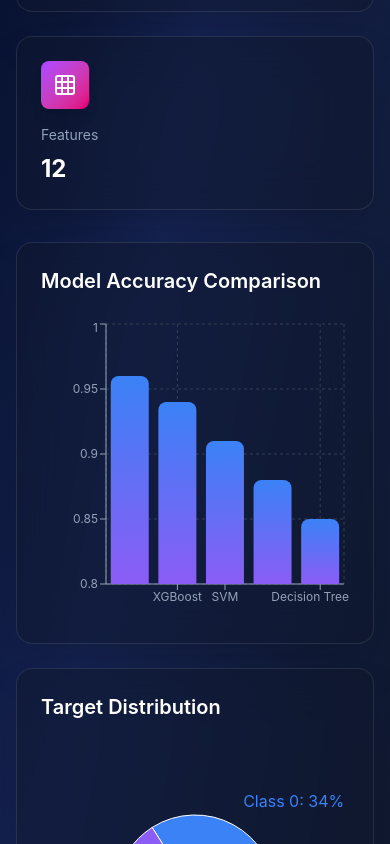
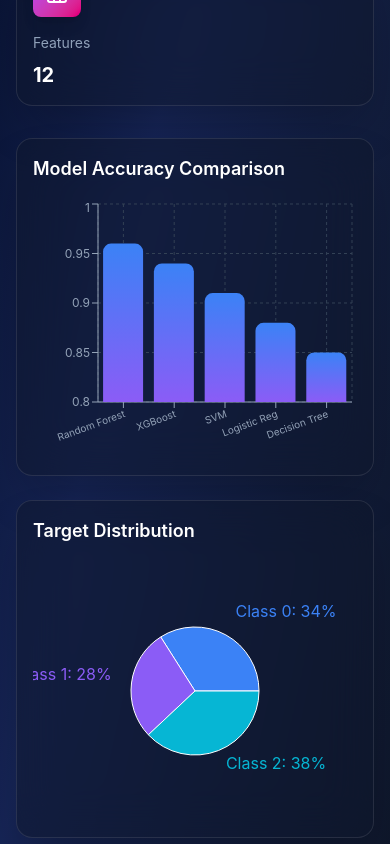
Before and after one commit to dhanvijaviya/loan-default-ml-deployment, a React (Vite) app in the folder frontend/: page / in a window 390 px wide. Shown: the part 960-1804 px from the top of the page. Built offline with nearby package versions, Linux system fonts and the light colour scheme.

Commit message:
Update Dashboard.tsx

```diff
--- a/frontend/src/app/pages/Dashboard.tsx
+++ b/frontend/src/app/pages/Dashboard.tsx
@@ -1,3 +1,178 @@
+// import {
+//   BarChart,
+//   Bar,
+//   XAxis,
+//   YAxis,
+//   CartesianGrid,
+//   Tooltip,
+//   ResponsiveContainer,
+//   PieChart,
+//   Pie,
+//   Cell,
+// } from "recharts";
+// import { Trophy, Target, CheckCircle2, Database, Grid3x3 } from "lucide-react";
+
+// const modelAccuracies = [
+//   { name: "Random Forest", accuracy: 0.96 },
+//   { name: "XGBoost", accuracy: 0.94 },
+//   { name: "SVM", accuracy: 0.91 },
+//   { name: "Logistic Reg", accuracy: 0.88 },
+//   { name: "Decision Tree", accuracy: 0.85 },
+// ];
+
+// const targetDistribution = [
+//   { name: "Class 0", value: 340 },
+//   { name: "Class 1", value: 280 },
+//   { name: "Class 2", value: 380 },
+// ];
+
+// const COLORS = ["#3b82f6", "#8b5cf6", "#06b6d4"];
+
+// export function Dashboard() {
+//   return (
+//     <div className="space-y-8">
+//       {/* Header */}
+//       <div>
+//         <h1 className="text-3xl font-bold text-white">Dashboard</h1>
+//         <p className="mt-2 text-slate-400">
+//           Overview of your machine learning classification project
+//         </p>
+//       </div>
+
+//       {/* Summary Cards */}
+//       <div className="grid gap-6 md:grid-cols-2 lg:grid-cols-5">
+//         <SummaryCard
+//           icon={Trophy}
+//           label="Best Model"
+//           value="Random Forest"
+//           color="from-blue-500 to-blue-600"
+//         />
+//         <SummaryCard
+//           icon={Target}
+//           label="Final Accuracy"
+//           value="96.2%"
+//           color="from-purple-500 to-purple-600"
+//         />
+//         <SummaryCard
+//           icon={CheckCircle2}
+//           label="CV Score"
+//           value="94.8%"
+//           color="from-cyan-500 to-cyan-600"
+//         />
+//         <SummaryCard
+//           icon={Database}
+//           label="Dataset Size"
+//           value="1,000"
+//           color="from-blue-500 to-purple-600"
+//         />
+//         <SummaryCard
+//           icon={Grid3x3}
+//           label="Features"
+//           value="12"
+//           color="from-purple-500 to-pink-600"
+//         />
+//       </div>
+
+//       {/* Charts */}
+//       <div className="grid gap-6 lg:grid-cols-3">
+//         {/* Model Accuracies Chart */}
+//         <div className="lg:col-span-2">
+//           <div className="rounded-2xl border border-white/10 bg-slate-900/50 p-6 shadow-2xl backdrop-blur-xl">
+//             <h2 className="mb-6 text-xl font-semibold text-white">
+//               Model Accuracy Comparison
+//             </h2>
+//             <ResponsiveContainer width="100%" height={300}>
+//               <BarChart data={modelAccuracies}>
+//                 <CartesianGrid strokeDasharray="3 3" stroke="#334155" />
+//                 <XAxis dataKey="name" stroke="#94a3b8" fontSize={12} />
+//                 <YAxis stroke="#94a3b8" fontSize={12} domain={[0.8, 1]} />
+//                 <Tooltip
+//                   contentStyle={{
+//                     backgroundColor: "#1e293b",
+//                     border: "1px solid #334155",
+//                     borderRadius: "8px",
+//                     color: "#fff",
+//                   }}
+//                   formatter={(value: number) => `${(value * 100).toFixed(1)}%`}
+//                 />
+//                 <Bar
+//                   dataKey="accuracy"
+//                   fill="url(#colorGradient)"
+//                   radius={[8, 8, 0, 0]}
+//                 />
+//                 <defs>
+//                   <linearGradient id="colorGradient" x1="0" y1="0" x2="0" y2="1">
+//                     <stop offset="0%" stopColor="#3b82f6" stopOpacity={1} />
+//                     <stop offset="100%" stopColor="#8b5cf6" stopOpacity={1} />
+//                   </linearGradient>
+//                 </defs>
+//               </BarChart>
+//             </ResponsiveContainer>
+//           </div>
+//         </div>
+
+//         {/* Target Distribution */}
+//         <div>
+//           <div className="rounded-2xl border border-white/10 bg-slate-900/50 p-6 shadow-2xl backdrop-blur-xl">
+//             <h2 className="mb-6 text-xl font-semibold text-white">
+//               Target Distribution
+//             </h2>
+//             <ResponsiveContainer width="100%" height={300}>
+//               <PieChart>
+//                 <Pie
+//                   data={targetDistribution}
+//                   cx="50%"
+//                   cy="50%"
+//                   labelLine={false}
+//                   label={({ name, percent }) =>
+//                     `${name}: ${(percent * 100).toFixed(0)}%`
+//                   }
+//                   outerRadius={80}
+//                   fill="#8884d8"
+//                   dataKey="value"
+//                 >
+//                   {targetDistribution.map((entry, index) => (
+//                     <Cell key={`cell-${index}`} fill={COLORS[index % COLORS.length]} />
+//                   ))}
+//                 </Pie>
+//                 <Tooltip
+//                   contentStyle={{
+//                     backgroundColor: "#1e293b",
+//                     border: "1px solid #334155",
+//                     borderRadius: "8px",
+//                     color: "#fff",
+//                   }}
+//                 />
+//               </PieChart>
+//             </ResponsiveContainer>
+//           </div>
+//         </div>
+//       </div>
+//     </div>
+//   );
+// }
+
+// interface SummaryCardProps {
+//   icon: React.ElementType;
+//   label: string;
+//   value: string;
+//   color: string;
+// }
+
+// function SummaryCard({ icon: Icon, label, value, color }: SummaryCardProps) {
+//   return (
+//     <div className="group relative overflow-hidden rounded-2xl border border-white/10 bg-slate-900/50 p-6 shadow-2xl backdrop-blur-xl transition-all hover:border-white/20 hover:shadow-blue-500/20">
+//       <div className="absolute right-0 top-0 size-24 translate-x-8 -translate-y-8 rounded-full bg-gradient-to-br opacity-20 blur-2xl" style={{ backgroundImage: `linear-gradient(to bottom right, ${color})` }} />
+//       <div className={`mb-4 inline-flex rounded-lg bg-gradient-to-br ${color} p-3 shadow-lg`}>
+//         <Icon className="size-6 text-white" />
+//       </div>
+//       <p className="text-sm text-slate-400">{label}</p>
+//       <p className="mt-2 text-2xl font-bold text-white">{value}</p>
+//     </div>
+//   );
+// }
+
+
 import {
   BarChart,
   Bar,
@@ -11,6 +186,7 @@ import {
   Cell,
 } from "recharts";
 import { Trophy, Target, CheckCircle2, Database, Grid3x3 } from "lucide-react";
+import { useIsMobile } from "../components/ui/use-mobile";
 
 const modelAccuracies = [
   { name: "Random Forest", accuracy: 0.96 },
@@ -29,11 +205,13 @@ const targetDistribution = [
 const COLORS = ["#3b82f6", "#8b5cf6", "#06b6d4"];
 
 export function Dashboard() {
+  const isMobile = useIsMobile();
+
   return (
     <div className="space-y-8">
       {/* Header */}
       <div>
-        <h1 className="text-3xl font-bold text-white">Dashboard</h1>
+        <h1 className="text-2xl font-bold text-white sm:text-3xl">Dashboard</h1>
         <p className="mt-2 text-slate-400">
           Overview of your machine learning classification project
         </p>
@@ -77,14 +255,22 @@ export function Dashboard() {
       <div className="grid gap-6 lg:grid-cols-3">
         {/* Model Accuracies Chart */}
         <div className="lg:col-span-2">
-          <div className="rounded-2xl border border-white/10 bg-slate-900/50 p-6 shadow-2xl backdrop-blur-xl">
-            <h2 className="mb-6 text-xl font-semibold text-white">
+          <div className="rounded-2xl border border-white/10 bg-slate-900/50 p-4 shadow-2xl backdrop-blur-xl sm:p-6">
+            <h2 className="mb-4 text-lg font-semibold text-white sm:mb-6 sm:text-xl">
               Model Accuracy Comparison
             </h2>
-            <ResponsiveContainer width="100%" height={300}>
+            <ResponsiveContainer width="100%" height={isMobile ? 260 : 300}>
               <BarChart data={modelAccuracies}>
                 <CartesianGrid strokeDasharray="3 3" stroke="#334155" />
-                <XAxis dataKey="name" stroke="#94a3b8" fontSize={12} />
+                <XAxis
+                  dataKey="name"
+                  stroke="#94a3b8"
+                  fontSize={isMobile ? 10 : 12}
+                  interval={0}
+                  angle={isMobile ? -20 : 0}
+                  textAnchor={isMobile ? "end" : "middle"}
+                  height={isMobile ? 52 : 30}
+                />
                 <YAxis stroke="#94a3b8" fontSize={12} domain={[0.8, 1]} />
                 <Tooltip
                   contentStyle={{
@@ -113,11 +299,11 @@ export function Dashboard() {
 
         {/* Target Distribution */}
         <div>
-          <div className="rounded-2xl border border-white/10 bg-slate-900/50 p-6 shadow-2xl backdrop-blur-xl">
-            <h2 className="mb-6 text-xl font-semibold text-white">
+          <div className="rounded-2xl border border-white/10 bg-slate-900/50 p-4 shadow-2xl backdrop-blur-xl sm:p-6">
+            <h2 className="mb-4 text-lg font-semibold text-white sm:mb-6 sm:text-xl">
               Target Distribution
             </h2>
-            <ResponsiveContainer width="100%" height={300}>
+            <ResponsiveContainer width="100%" height={isMobile ? 260 : 300}>
               <PieChart>
                 <Pie
                   data={targetDistribution}
@@ -127,7 +313,7 @@ export function Dashboard() {
                   label={({ name, percent }) =>
                     `${name}: ${(percent * 100).toFixed(0)}%`
                   }
-                  outerRadius={80}
+                  outerRadius={isMobile ? 64 : 80}
                   fill="#8884d8"
                   dataKey="value"
                 >
@@ -161,13 +347,13 @@ interface SummaryCardProps {
 
 function SummaryCard({ icon: Icon, label, value, color }: SummaryCardProps) {
   return (
-    <div className="group relative overflow-hidden rounded-2xl border border-white/10 bg-slate-900/50 p-6 shadow-2xl backdrop-blur-xl transition-all hover:border-white/20 hover:shadow-blue-500/20">
+    <div className="group relative overflow-hidden rounded-2xl border border-white/10 bg-slate-900/50 p-4 shadow-2xl backdrop-blur-xl transition-all hover:border-white/20 hover:shadow-blue-500/20 sm:p-6">
       <div className="absolute right-0 top-0 size-24 translate-x-8 -translate-y-8 rounded-full bg-gradient-to-br opacity-20 blur-2xl" style={{ backgroundImage: `linear-gradient(to bottom right, ${color})` }} />
       <div className={`mb-4 inline-flex rounded-lg bg-gradient-to-br ${color} p-3 shadow-lg`}>
         <Icon className="size-6 text-white" />
       </div>
       <p className="text-sm text-slate-400">{label}</p>
-      <p className="mt-2 text-2xl font-bold text-white">{value}</p>
+      <p className="mt-2 break-words text-xl font-bold text-white sm:text-2xl">{value}</p>
     </div>
   );
 }
```
